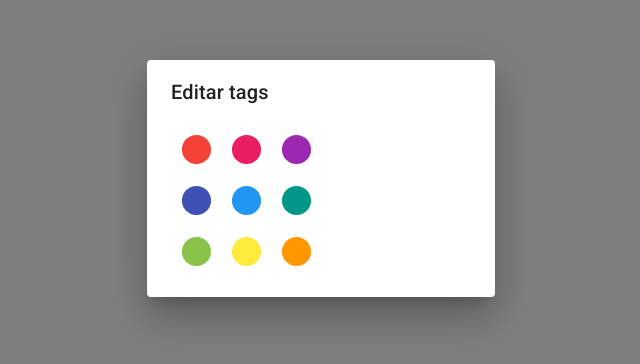
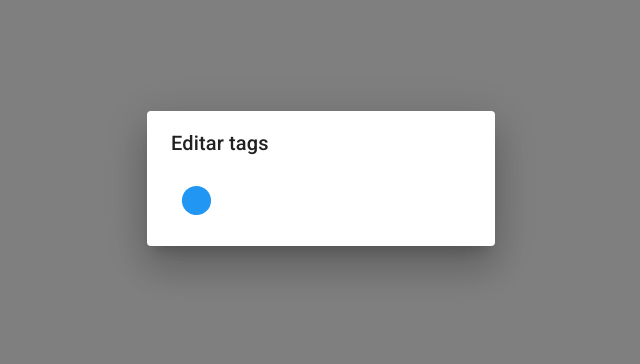
Before and after one commit to jpdurigan/task-app, a React (Create React App) app: page / in a window 1280 px wide. Shown: the part 222-586 px from the top of the page, without its empty margins (319-959 px from the left). Built offline with nearby package versions, Linux system fonts and the light colour scheme.

Commit message:
creates color selection propover

```diff
--- a/src/components/EditTagsDialog.tsx
+++ b/src/components/EditTagsDialog.tsx
@@ -6,11 +6,18 @@ import {
 	DialogTitle,
 	Grid,
 	IconButton,
+	Popover,
 } from "@mui/material";
 import { spacing } from "@mui/system";
+import { useState } from "react";
 import { ColorsApp, ThemeApp, validColor } from "./Theme";
 
+let selectedColor: validColor = ColorsApp.Blue;
+
 export const EditTagsDialog: React.FC = () => {
+	const [colorSelectorAnchor, setColorSelectorAnchor] =
+		useState<HTMLButtonElement | null>(null);
+
 	const ColorGrid: validColor[] = [
 		ColorsApp.Red,
 		ColorsApp.Pink,
@@ -27,17 +34,41 @@ export const EditTagsDialog: React.FC = () => {
 		<Dialog open={true}>
 			<DialogTitle>Editar tags</DialogTitle>
 			<DialogContent sx={{ minWidth: 300 }}>
+				<ThemeApp color={selectedColor}>
+					<IconButton
+						color="primary"
+						onClick={(e) => setColorSelectorAnchor(e.currentTarget)}
+					>
+						<Circle fontSize="large" />
+					</IconButton>
+				</ThemeApp>
+				<Popover
+					open={colorSelectorAnchor != null}
+					anchorEl={colorSelectorAnchor}
+					anchorOrigin={{
+						vertical: "bottom",
+						horizontal: "left",
+					}}
+					onClose={() => setColorSelectorAnchor(null)}
+				>
 					<Grid container maxWidth={150}>
 						{ColorGrid.map((color) => (
-						<Grid item xs={4}>
+							<Grid item xs={4} key={`color-selector-${color[200]}`}>
 								<ThemeApp color={color}>
-								<IconButton color="primary">
+									<IconButton
+										color={color == selectedColor ? "info" : "primary"}
+										onClick={(e) => {
+											selectedColor = color;
+											setColorSelectorAnchor(null);
+										}}
+									>
 										<Circle fontSize="large" />
 									</IconButton>
 								</ThemeApp>
 							</Grid>
 						))}
 					</Grid>
+				</Popover>
 			</DialogContent>
 		</Dialog>
 	);
--- a/src/components/Theme.tsx
+++ b/src/components/Theme.tsx
@@ -10,7 +10,7 @@ import {
 	teal,
 	yellow,
 } from "@mui/material/colors";
-import { createTheme, CssBaseline, ThemeProvider } from "@mui/material";
+import { Color, createTheme, CssBaseline, ThemeProvider } from "@mui/material";
 
 export const ColorsApp = {
 	Primary: blueGrey,
@@ -32,10 +32,12 @@ interface ThemeAppProps {
 }
 
 export const ThemeApp: React.FC<ThemeAppProps> = ({ children, color }) => {
-	const trueColor: validColor = color != undefined ? color : ColorsApp.Primary;
+	const trueColor: Color = color != undefined ? color : ColorsApp.Primary;
 	const theme = createTheme({
 		palette: {
 			primary: trueColor,
+			secondary: { main: trueColor.A400 },
+			info: { main: trueColor[100] },
 		},
 	});
 
```
Lines whose indentation alone changed are shown as unchanged.
